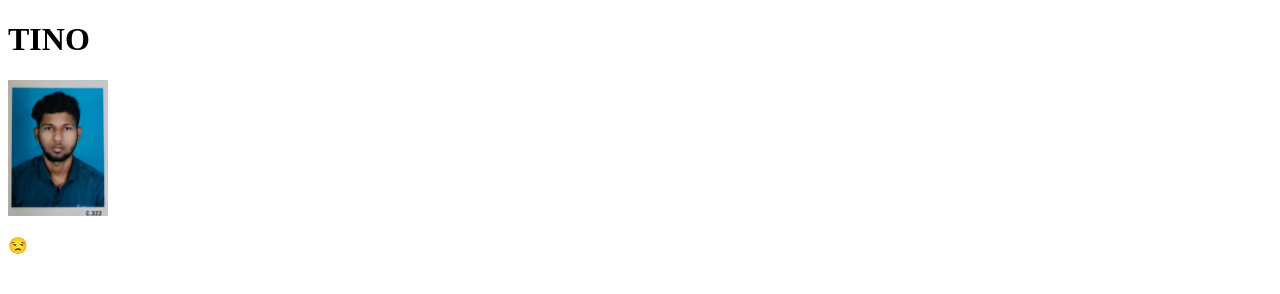
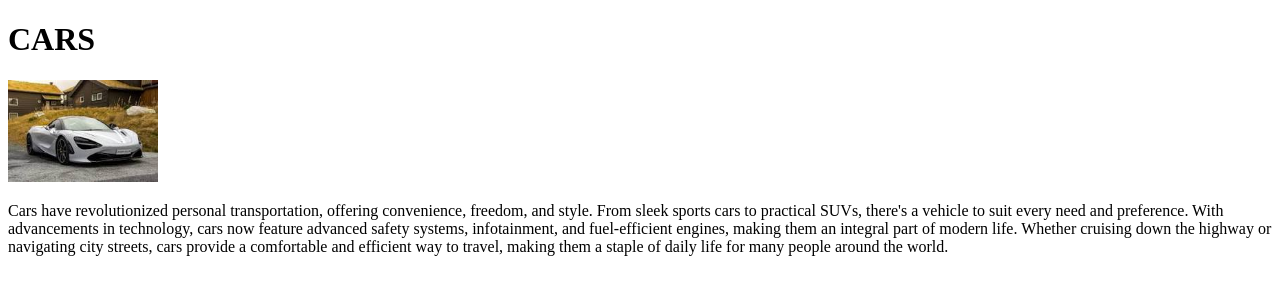
Before and after one commit to shajin200019/first_project, a plain HTML site: page index.html in a window 1280 px wide. Drawn offline with Linux system fonts and the light colour scheme.

Commit message:
CHANGE THIS

```diff
--- a/index.html
+++ b/index.html
@@ -6,8 +6,8 @@
     <title>My first website</title>
 </head>
 <body>
-    <h1>TINO</h1>
-    <img width="100px" src="PHOTO TINO.jpg" alt="">
-    <p>😒</p>
+    <h1>CARS</h1>
+    <img width="150px" src="profile.jpg" alt="">
+    <p>Cars have revolutionized personal transportation, offering convenience, freedom, and style. From sleek sports cars to practical SUVs, there's a vehicle to suit every need and preference. With advancements in technology, cars now feature advanced safety systems, infotainment, and fuel-efficient engines, making them an integral part of modern life. Whether cruising down the highway or navigating city streets, cars provide a comfortable and efficient way to travel, making them a staple of daily life for many people around the world.</p>
 </body>
 </html>
```
